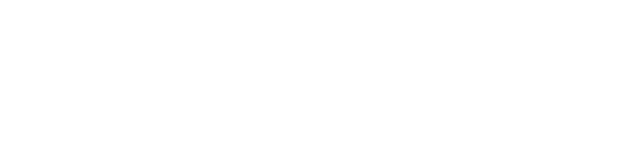
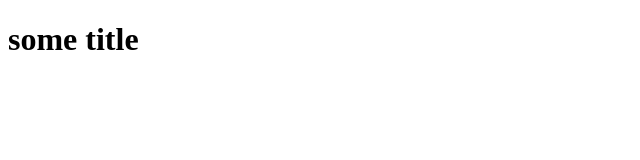
Before and after one commit to Henry1425/testing-github, a plain HTML site: page index.html in a window 1280 px wide. Shown: the whole page, without its empty margins (0-640 px from the left). Drawn offline with Linux system fonts and the light colour scheme.

Commit message:
adding title

```diff
--- a/index.html
+++ b/index.html
@@ -7,7 +7,7 @@
 </head>
 
 <body>
-
+    <h1 class="title">some title</h1>
 </body>
 
 </html>
```
